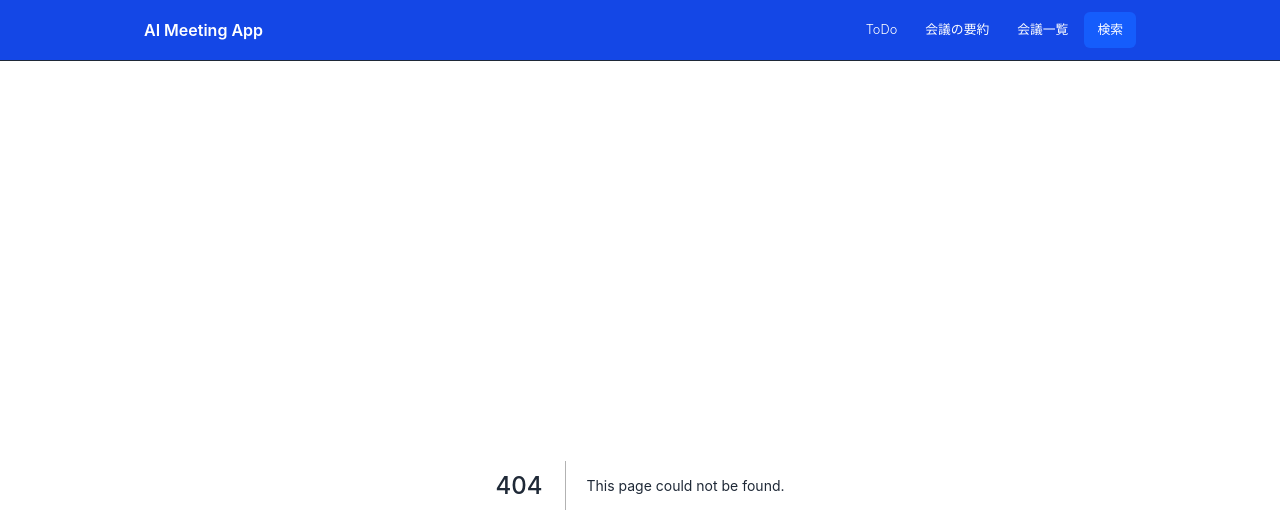
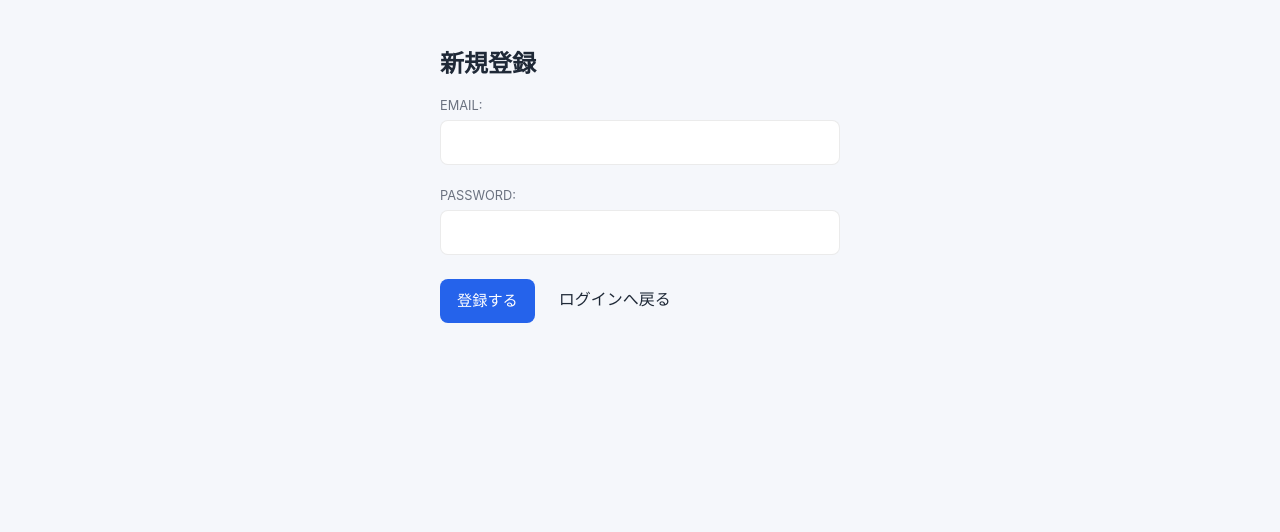
Before and after one commit to yasuyuki07/my-nextjs-app, a Next.js app: page /signup in a window 1280 px wide. Before the commit this address had no page. Shown: the top 532 px of the page. Built offline with nearby package versions, Linux system fonts and the light colour scheme.

Commit message:
Add All Todos page (/todos), start page button, TopNav link, unify search link style, split signup to /signup and hide TopNav on login/signup

```diff
--- a/src/app/login/page.jsx
+++ b/src/app/login/page.jsx
@@ -1,4 +1,5 @@
-import { login, signup } from './action'
+import { login } from './action'
+import Link from 'next/link'
 
 // Server Component なので async にして OK
 export default async function LoginPage({ searchParams }) {
@@ -28,11 +29,11 @@ export default async function LoginPage({ searchParams }) {
 
       <div className="flex gap-2 pt-2">
         <button formAction={login} className="px-4 py-2 bg-blue-600 hover:bg-blue-700 text-white rounded">
-          Log in
+          ログイン
         </button>
-        <button formAction={signup} className="px-4 py-2 bg-gray-200 rounded">
-          Sign up
-        </button>
+        <Link href="/signup" className="px-4 py-2 rounded text-blue-700 hover:underline">
+          新規登録ページへ
+        </Link>
       </div>
     </form>
   )
--- a/src/app/page.tsx
+++ b/src/app/page.tsx
@@ -10,6 +10,7 @@ export default function Home() {
         <Link href="/meetings/new" className="btn-primary btn-lg">新しい会議を要約</Link>
         <Link href="/meetings" className="btn-primary btn-lg">会議一覧へ</Link>
         <Link href="/search" className="btn-primary btn-lg">検索</Link>
+        <Link href="/todos" className="btn-primary btn-lg">全体のToDoを確認する</Link>
       </div>
     </div>
   );
--- /dev/null
+++ b/src/app/signup/action.js
@@ -0,0 +1,19 @@
+'use server'
+
+import { redirect } from 'next/navigation'
+import { createClient } from '@/utils/supabase/server'
+
+export async function signup(formData) {
+  const supabase = await createClient()
+
+  const email = String(formData.get('email') || '')
+  const password = String(formData.get('password') || '')
+
+  const { error } = await supabase.auth.signUp({ email, password })
+  if (error) {
+    redirect(`/signup?error=${encodeURIComponent(error.message)}`)
+  }
+
+  // メール確認を促す
+  redirect('/login?ok=check-email')
+}
--- /dev/null
+++ b/src/app/signup/page.jsx
@@ -0,0 +1,30 @@
+import { signup } from './action'
+import Link from 'next/link'
+
+export default async function SignupPage({ searchParams }) {
+  const sp = await searchParams
+  const error = typeof sp?.error === 'string' ? sp.error : undefined
+
+  return (
+    <form className="max-w-md mx-auto p-6 space-y-4">
+      <h1 className="text-2xl font-bold">新規登録</h1>
+
+      {error && <p className="text-sm text-red-600">{error}</p>}
+
+      <label htmlFor="email">Email:</label>
+      <input id="email" name="email" type="email" required className="border px-3 py-2 w-full"/>
+
+      <label htmlFor="password">Password:</label>
+      <input id="password" name="password" type="password" required className="border px-3 py-2 w-full"/>
+
+      <div className="flex gap-2 pt-2">
+        <button formAction={signup} className="px-4 py-2 bg-blue-600 hover:bg-blue-700 text-white rounded">
+          登録する
+        </button>
+        <Link href="/login" className="px-4 py-2 rounded text-blue-700 hover:underline">
+          ログインへ戻る
+        </Link>
+      </div>
+    </form>
+  )
+}
--- /dev/null
+++ b/src/app/todos/page.tsx
@@ -0,0 +1,101 @@
+// src/app/todos/page.tsx
+import Link from 'next/link'
+import { redirect } from 'next/navigation'
+import { createClient } from '@/utils/supabase/server'
+
+type DbStatus = 'open' | 'in_progress' | 'done'
+
+type RawTodo = {
+  id: string
+  task: string
+  status: DbStatus
+  due_date: string | null
+  assignee_id: string | null
+  meetings: { id: string; title: string | null; meeting_date: string | null } | null
+}
+
+type Profile = { id: string; full_name: string | null; username: string | null }
+
+export const dynamic = 'force-dynamic'
+
+const formatDate = (iso: string | null) => {
+  if (!iso) return '-'
+  const d = new Date(iso)
+  if (Number.isNaN(d.getTime())) return iso
+  const yyyy = d.getFullYear()
+  const mm = String(d.getMonth() + 1).padStart(2, '0')
+  const dd = String(d.getDate()).padStart(2, '0')
+  return `${yyyy}/${mm}/${dd}`
+}
+
+const statusLabel = (s: DbStatus) => (s === 'done' ? '完了' : s === 'in_progress' ? '進行中' : '未着手')
+
+export default async function AllTodosPage() {
+  const supabase = await createClient()
+
+  // 認証チェック
+  const { data: auth } = await supabase.auth.getUser()
+  if (!auth.user?.id) redirect('/login')
+
+  // 全体の ToDo を取得（会議タイトルを付与）
+  const { data, error } = await supabase
+    .from('todos')
+    .select('id, task, status, due_date, assignee_id, meetings(id, title, meeting_date)')
+    .order('due_date', { ascending: true })
+    .returns<RawTodo[]>()
+
+  if (error) throw new Error(error.message)
+  const rows = data ?? []
+
+  // 担当者プロフィールをまとめて取得
+  const assigneeIds = Array.from(new Set(rows.map(r => r.assignee_id).filter((v): v is string => !!v)))
+  const profilesById = new Map<string, Profile>()
+  if (assigneeIds.length > 0) {
+    const { data: profiles } = await supabase
+      .from('profiles')
+      .select('id, full_name, username')
+      .in('id', assigneeIds)
+      .returns<Profile[]>()
+    for (const p of profiles ?? []) profilesById.set(p.id, p)
+  }
+
+  return (
+    <div className="max-w-5xl mx-auto p-6">
+      <div className="flex items-center justify-between mb-6">
+        <h1 className="text-2xl font-bold">全体のToDo</h1>
+        <Link href="/" className="text-sm text-blue-600 hover:underline">スタートへ戻る</Link>
+      </div>
+
+      {rows.length === 0 ? (
+        <p className="text-sm text-gray-500">表示できる ToDo はありません。</p>
+      ) : (
+        <ul className="space-y-3">
+          {rows.map((r) => {
+            const assignee = r.assignee_id ? profilesById.get(r.assignee_id) ?? null : null
+            const meeting = r.meetings
+            return (
+              <li key={r.id} className="border rounded-md p-4 bg-white">
+                <div className="flex flex-col gap-2">
+                  <div className="flex items-start justify-between gap-4">
+                    <div className="min-w-0">
+                      <p className="font-medium break-words">{r.task}</p>
+                      <p className="text-xs text-gray-500 mt-1">
+                        会議: {meeting?.title ?? '-'} ／ 期限: {formatDate(r.due_date)} ／ 担当: {assignee?.full_name || assignee?.username || '-'}
+                      </p>
+                    </div>
+                    <span className="text-xs px-2 py-1 rounded-md border bg-white text-gray-900">{statusLabel(r.status)}</span>
+                  </div>
+                  {meeting?.id && (
+                    <div>
+                      <Link href={`/meetings/${meeting.id}`} className="text-xs text-blue-600 hover:underline">会議の詳細を見る</Link>
+                    </div>
+                  )}
+                </div>
+              </li>
+            )
+          })}
+        </ul>
+      )}
+    </div>
+  )
+}
--- a/src/components/TopNav.tsx
+++ b/src/components/TopNav.tsx
@@ -7,7 +7,7 @@ export default function TopNav() {
   const pathname = usePathname()
 
   // Hide on login page
-  if (pathname === '/login') return null
+  if (pathname === '/login' || pathname === '/signup') return null
 
   return (
     <header className="sticky top-0 z-20 border-b bg-blue-700 topbar">
@@ -19,16 +19,16 @@ export default function TopNav() {
           <Link href="/dashboard" className="px-3 py-2 rounded-md text-white hover:bg-blue-600">
             ToDo
           </Link>
+          <Link href="/todos" className="px-3 py-2 rounded-md text-white hover:bg-blue-600">
+            全体ToDo
+          </Link>
           <Link href="/meetings/new" className="px-3 py-2 rounded-md text-white hover:bg-blue-600">
             会議の要約
           </Link>
           <Link href="/meetings" className="px-3 py-2 rounded-md text-white hover:bg-blue-600">
             会議一覧
           </Link>
-          <Link
-            href="/search"
-            className="inline-flex items-center rounded-md border border-transparent px-3 py-2 bg-blue-600 text-white hover:bg-blue-500"
-          >
+          <Link href="/search" className="px-3 py-2 rounded-md text-white hover:bg-blue-600">
             検索
           </Link>
         </nav>
```
